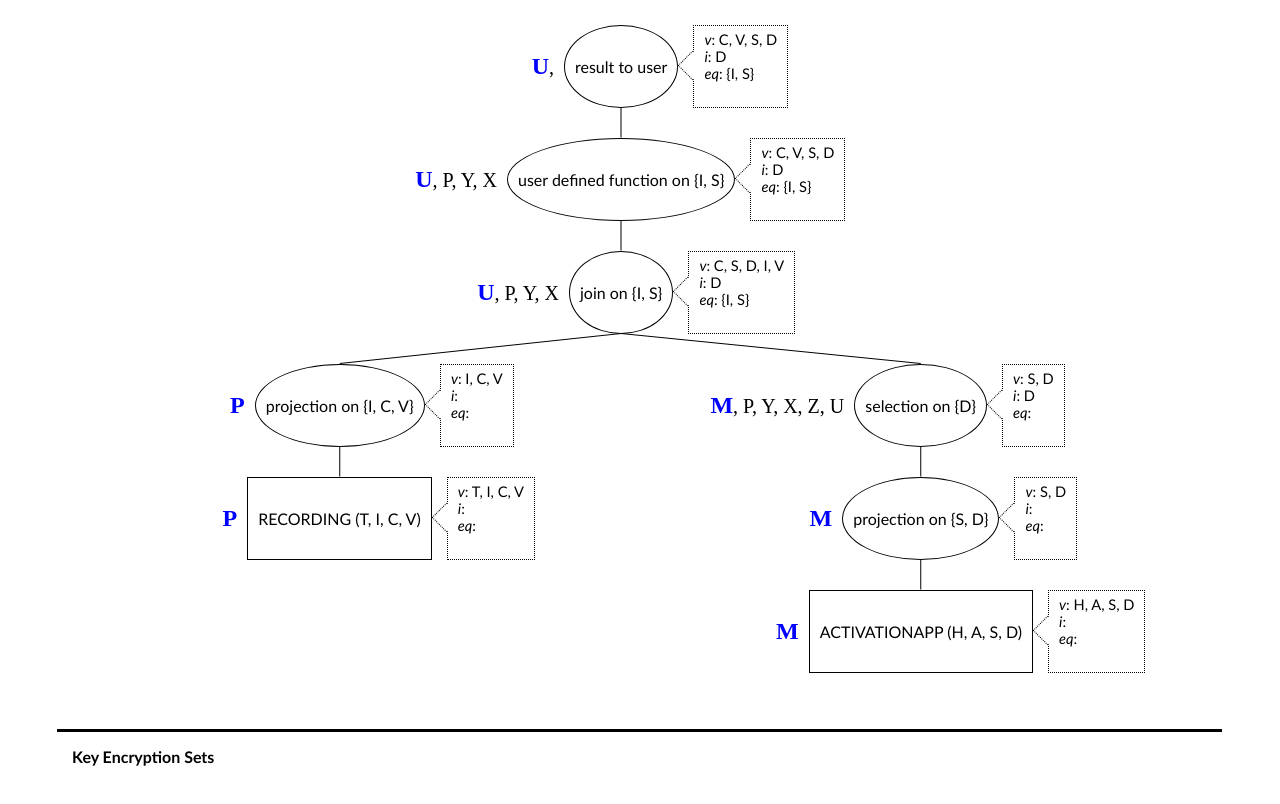
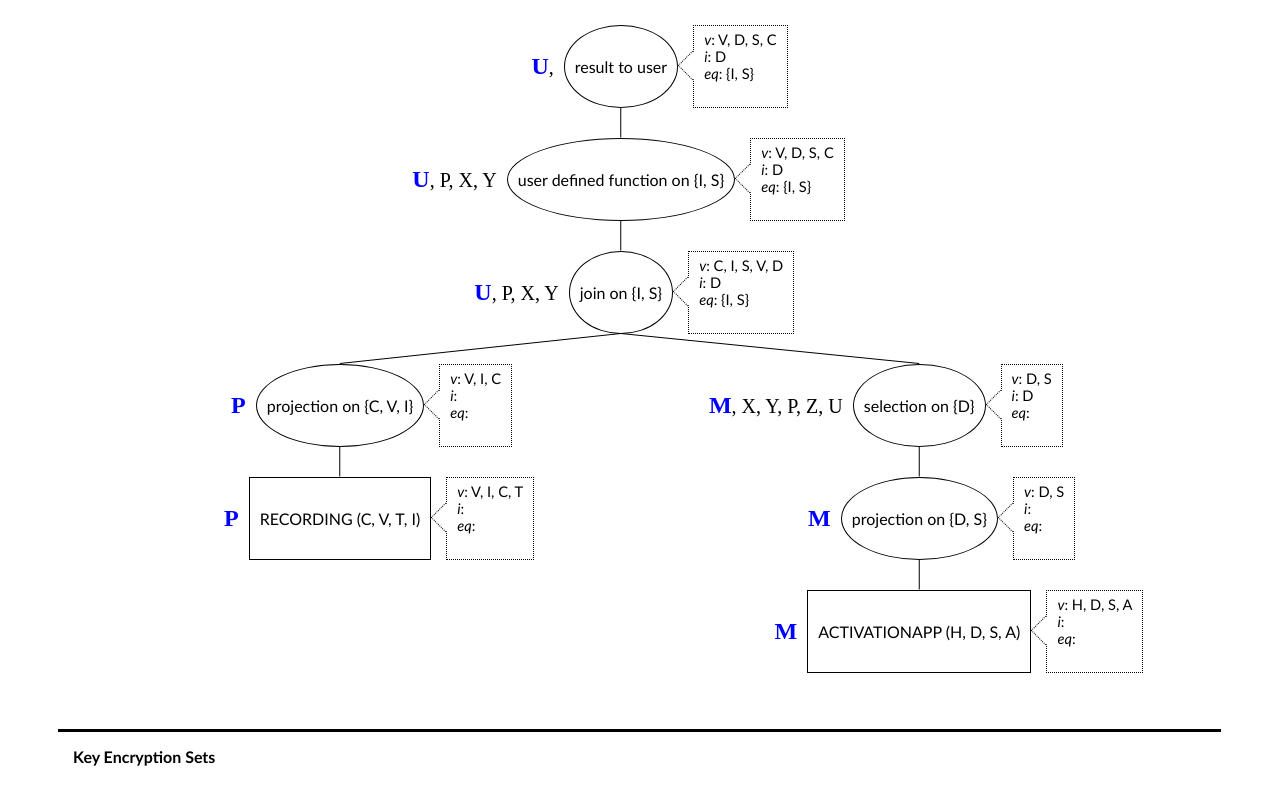
Before and after one commit to 4rcosine/DistributedQueryLingo, a plain HTML site: page DistributedQueryLingo/output/qp_end.html in a window 1280 px wide. Drawn offline with Linux system fonts and the light colour scheme.

```diff
--- a/DistributedQueryLingo/output/qp_end.html
+++ b/DistributedQueryLingo/output/qp_end.html
@@ -20,35 +20,35 @@
 	};
 
 	nodeUNODE = {
-innerHTML : "<div class='box_left'><span class='as'>U</span>, </div><div class='box_center '><p class='op'>result to user</p></div><div class='arrow_left'></div><div class='cont_right'><div class='box_right'><i>v</i>: C, V, S, D<br/><i>i</i>: D<br/><i>eq</i>: {I, S}</div></div>"
+innerHTML : "<div class='box_left'><span class='as'>U</span>, </div><div class='box_center '><p class='op'>result to user</p></div><div class='arrow_left'></div><div class='cont_right'><div class='box_right'><i>v</i>: V, D, S, C<br/><i>i</i>: D<br/><i>eq</i>: {I, S}</div></div>"
 };
 
 nodeN7 = {
-parent: nodeUNODE, innerHTML : "<div class='box_left'><span class='as'>U</span>, P, Y, X</div><div class='box_center '><p class='op'>user defined function on {I, S}</p></div><div class='arrow_left'></div><div class='cont_right'><div class='box_right'><i>v</i>: C, V, S, D<br/><i>i</i>: D<br/><i>eq</i>: {I, S}</div></div>"
+parent: nodeUNODE, innerHTML : "<div class='box_left'><span class='as'>U</span>, P, X, Y</div><div class='box_center '><p class='op'>user defined function on {I, S}</p></div><div class='arrow_left'></div><div class='cont_right'><div class='box_right'><i>v</i>: V, D, S, C<br/><i>i</i>: D<br/><i>eq</i>: {I, S}</div></div>"
 };
 
 nodeN6 = {
-parent: nodeN7, innerHTML : "<div class='box_left'><span class='as'>U</span>, P, Y, X</div><div class='box_center '><p class='op'>join on {I, S}</p></div><div class='arrow_left'></div><div class='cont_right'><div class='box_right'><i>v</i>: C, S, D, I, V<br/><i>i</i>: D<br/><i>eq</i>: {I, S}</div></div>"
+parent: nodeN7, innerHTML : "<div class='box_left'><span class='as'>U</span>, P, X, Y</div><div class='box_center '><p class='op'>join on {I, S}</p></div><div class='arrow_left'></div><div class='cont_right'><div class='box_right'><i>v</i>: C, I, S, V, D<br/><i>i</i>: D<br/><i>eq</i>: {I, S}</div></div>"
 };
 
 nodeN4 = {
-parent: nodeN6, innerHTML : "<div class='box_left'><span class='as'>P</span></div><div class='box_center '><p class='op'>projection on {I, C, V}</p></div><div class='arrow_left'></div><div class='cont_right'><div class='box_right'><i>v</i>: I, C, V<br/><i>i</i>: <br/><i>eq</i>: </div></div>"
+parent: nodeN6, innerHTML : "<div class='box_left'><span class='as'>P</span></div><div class='box_center '><p class='op'>projection on {C, V, I}</p></div><div class='arrow_left'></div><div class='cont_right'><div class='box_right'><i>v</i>: V, I, C<br/><i>i</i>: <br/><i>eq</i>: </div></div>"
 };
 
 nodeN5 = {
-parent: nodeN6, innerHTML : "<div class='box_left'><span class='as'>M</span>, P, Y, X, Z, U</div><div class='box_center '><p class='op'>selection on {D}</p></div><div class='arrow_left'></div><div class='cont_right'><div class='box_right'><i>v</i>: S, D<br/><i>i</i>: D<br/><i>eq</i>: </div></div>"
+parent: nodeN6, innerHTML : "<div class='box_left'><span class='as'>M</span>, X, Y, P, Z, U</div><div class='box_center '><p class='op'>selection on {D}</p></div><div class='arrow_left'></div><div class='cont_right'><div class='box_right'><i>v</i>: D, S<br/><i>i</i>: D<br/><i>eq</i>: </div></div>"
 };
 
 nodeN2 = {
-parent: nodeN4, innerHTML : "<div class='box_left'><span class='as'>P</span></div><div class='box_center  leaf'><p class='op'>RECORDING (T, I, C, V)</p></div><div class='arrow_left'></div><div class='cont_right'><div class='box_right'><i>v</i>: T, I, C, V<br/><i>i</i>: <br/><i>eq</i>: </div></div>"
+parent: nodeN4, innerHTML : "<div class='box_left'><span class='as'>P</span></div><div class='box_center  leaf'><p class='op'>RECORDING (C, V, T, I)</p></div><div class='arrow_left'></div><div class='cont_right'><div class='box_right'><i>v</i>: V, I, C, T<br/><i>i</i>: <br/><i>eq</i>: </div></div>"
 };
 
 nodeN3 = {
-parent: nodeN5, innerHTML : "<div class='box_left'><span class='as'>M</span></div><div class='box_center '><p class='op'>projection on {S, D}</p></div><div class='arrow_left'></div><div class='cont_right'><div class='box_right'><i>v</i>: S, D<br/><i>i</i>: <br/><i>eq</i>: </div></div>"
+parent: nodeN5, innerHTML : "<div class='box_left'><span class='as'>M</span></div><div class='box_center '><p class='op'>projection on {D, S}</p></div><div class='arrow_left'></div><div class='cont_right'><div class='box_right'><i>v</i>: D, S<br/><i>i</i>: <br/><i>eq</i>: </div></div>"
 };
 
 nodeN1 = {
-parent: nodeN3, innerHTML : "<div class='box_left'><span class='as'>M</span></div><div class='box_center  leaf'><p class='op'>ACTIVATIONAPP (H, A, S, D)</p></div><div class='arrow_left'></div><div class='cont_right'><div class='box_right'><i>v</i>: H, A, S, D<br/><i>i</i>: <br/><i>eq</i>: </div></div>"
+parent: nodeN3, innerHTML : "<div class='box_left'><span class='as'>M</span></div><div class='box_center  leaf'><p class='op'>ACTIVATIONAPP (H, D, S, A)</p></div><div class='arrow_left'></div><div class='cont_right'><div class='box_right'><i>v</i>: H, D, S, A<br/><i>i</i>: <br/><i>eq</i>: </div></div>"
 };
 
 
```
Also changed, not shown: 1 other file.
